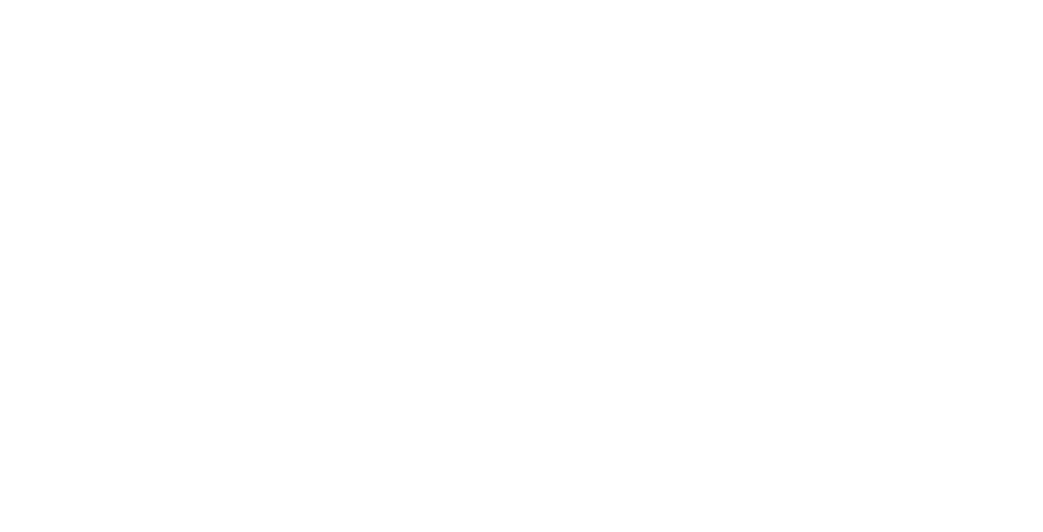
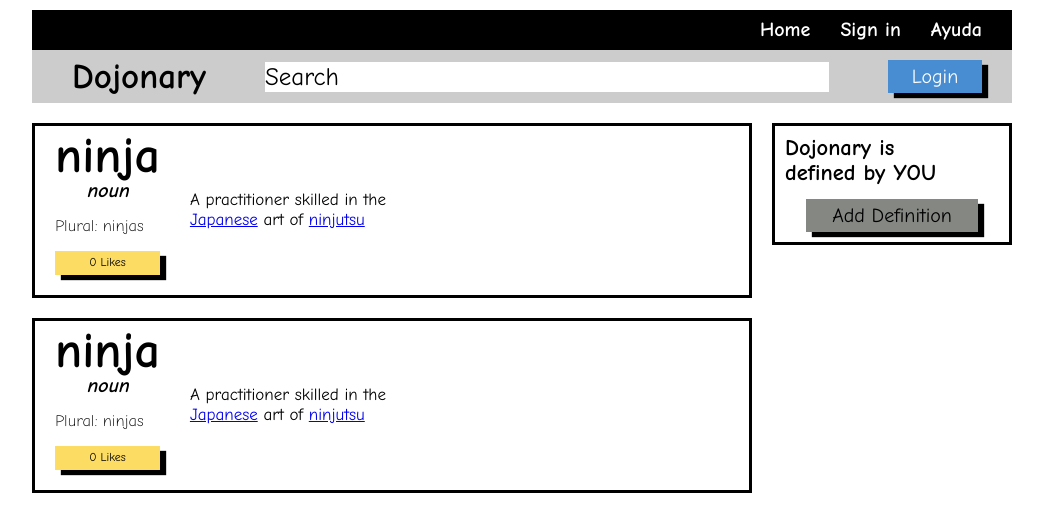
Before and after one commit to AngelXS/Repaso, a plain HTML site: page index.html in a window 1280 px wide. Shown: the whole page, without its empty margins (118-1161 px from the left). Drawn offline with Linux system fonts and the light colour scheme.

Commit message:
parte grafica

```diff
--- /dev/null
+++ b/estilos.css
@@ -0,0 +1,156 @@
+:root {
+    --fuente: 'Comic Neue', cursive;
+    --color_head:  #cccccc;
+    --colorBtnLikes: #fddc64;
+    --colorBtnAdd: #848782;
+    --colorBtnLogin: #488dd1;
+    --colorBlanco: white;
+}
+html {
+    box-sizing: border-box;
+    font-size: 62.5%;
+}
+/*Para trabajar con normalize.css armonizar la visualización de la página web*/
+*, *:before, *:after {
+    box-sizing: inherit;
+}
+* {
+    padding: 0;
+    border: 0;
+    margin: 0;
+}
+html, body {
+    width: 100%;
+    height: 100%;
+    font-family: var(--fuente);
+    line-height: 2rem;
+}
+body {
+    padding: 1rem 15rem 0rem 15rem;
+}
+/*Trabajar en la barra de navegacion*/
+.navegador {
+    background-color: black;
+    font-size: 2rem;
+}
+.opciones {
+    display: flex;
+    flex-direction: row;
+    gap: 3rem;
+    justify-content: right;
+    padding: 1rem 3rem;
+    margin-bottom: 0;
+}
+.opciones a {
+    color: var(--colorBlanco);
+    text-decoration: none;
+    font-weight: bold;
+}
+.buscador {
+    margin-top: 0;
+    background-color: var(--color_head);
+    display: flex;
+    flex-direction: row;
+    justify-content: space-between;
+    padding: 1rem;
+    align-items: center;
+    padding-right: 3rem;
+    margin-bottom: 2rem;
+}
+.buscador input {
+    width: 60%;
+    height: 3rem;
+    font-size: 2.5rem;
+}
+.buscador h1 {
+    font-size: 3.5rem;
+    margin: 0;
+    margin-left: 3rem;
+}
+.buscador button{
+    background-color: var(--colorBtnLogin);
+    color: var(--colorBlanco);
+    font-size: 2rem;
+    padding: 0.5rem;
+    width: 10%;
+    border: 0.2 solid black;
+    box-shadow: 6px 5px 1px black;
+}
+.contenido {
+    display: flex;
+    flex-direction: row;
+    gap: 2rem;
+}
+.izquierdo {
+    flex: calc(3/4);
+}
+.derecho {
+    flex: calc(1/4);
+    height: auto;
+}
+.articulo {
+    border: 0.3rem solid black;
+}
+.entrada1, .entrada2{
+    font-size: 1.7rem;
+    display: flex;
+    flex-direction: row;
+    padding: 2rem;
+    margin-bottom: 2rem;
+    align-items: center;
+}
+.info{
+    display: flex;
+    flex-direction: column;
+    gap: 1.5rem;
+    margin-right: 3rem;
+}
+.info h2{
+    font-size: 5rem;
+    font-weight: bold;
+}
+.info h3{
+    font-size: 2rem;
+    font-style: italic;
+    font-weight: bold;
+    text-align: center;
+}
+.info h4{
+    font-size: 1.6rem;
+    font-weight:100;
+}
+.btn-info {
+    background-color: var(--colorBtnLikes);
+    color: black;
+    font-size: 1.2rem;
+    padding: 0.5rem;
+    border: 0.2 solid black;
+    box-shadow: 6px 5px 1px black;
+}
+.btn-info:hover{
+    cursor: pointer;
+}
+.agregar {
+    font-size: 1.5rem;
+    padding: 1rem;
+    line-height: 2.5rem;
+    display: flex;
+    flex-direction: column;
+    align-items: center;
+}
+.agregar h2 {
+    align-self:flex-start;
+}
+.agregar button{
+    background-color: var(--colorBtnAdd);
+    color: black;
+    font-size: 2rem;
+    padding: 0.5rem;
+    border: 0.2 solid black;
+    box-shadow: 6px 5px 1px black;
+    margin-top: 1.3rem;
+    width: 80%;
+}
+.btn-derecha:hover{
+    cursor: pointer;
+}
--- a/index.html
+++ b/index.html
@@ -4,9 +4,59 @@
     <meta charset="UTF-8">
     <meta http-equiv="X-UA-Compatible" content="IE=edge">
     <meta name="viewport" content="width=device-width, initial-scale=1.0">
-    <title>Document</title>
+    <title>Repaso</title>
+    <link rel="stylesheet" href="estilos.css">
+    <link rel="stylesheet" href="normalize.css">
+    <link rel="preconnect" href="https://fonts.googleapis.com">
+    <link rel="preconnect" href="https://fonts.gstatic.com" crossorigin>
+    <link href="https://fonts.googleapis.com/css2?family=Comic+Neue:wght@300;400;700&display=swap" rel="stylesheet">
 </head>
 <body>
-
+    <div class="navegador">
+        <nav class="opciones">
+            <a href="#">Home</a>
+            <a href="#">Sign in</a>
+            <a href="#">Ayuda</a>
+        </nav>
+    </div>
+    <div class="buscador">
+        <h1 class="titulo-principal">Dojonary</h1>
+        <input type="text" value="Search">
+        <button class="boton">Login</button>
+    </div>
+    <div class="contenido">
+        <div class="izquierdo">
+            <article class="entrada1 articulo">
+                <div class="info">
+                    <h2>ninja</h2>
+                    <h3>noun</h3>
+                    <h4>Plural: ninjas</h4>
+                    <button class="btn-info"><span id="likes">0</span> Likes</button>
+                </div>
+                <div class="definicion">
+                    <p>A practitioner skilled in the</p>
+                    <p><a href="#">Japanese</a> art of <a href="#">ninjutsu</a></p>
+                </div>
+            </article>
+            <article class="entrada2 articulo">
+                <div class="info">
+                    <h2>ninja</h2>
+                    <h3>noun</h3>
+                    <h4>Plural: ninjas</h4>
+                    <button class="btn-info"><span id="likes2">0</span> Likes</button>
+                </div>
+                <div class="definicion">
+                    <p>A practitioner skilled in the</p>
+                    <p><a href="#">Japanese</a> art of <a href="#">ninjutsu</a></p>
+                </div>
+            </article>
+        </div>
+        <div class="derecho">
+            <div class="agregar articulo">
+                <h2>Dojonary is <br>defined by YOU</h2>
+                <button class="btn-derecha">Add Definition</button>
+            </div>
+        </div>
+    </div>
 </body>
 </html>
```
Also changed, not shown: funciones.js (added), normalize.css (added).
